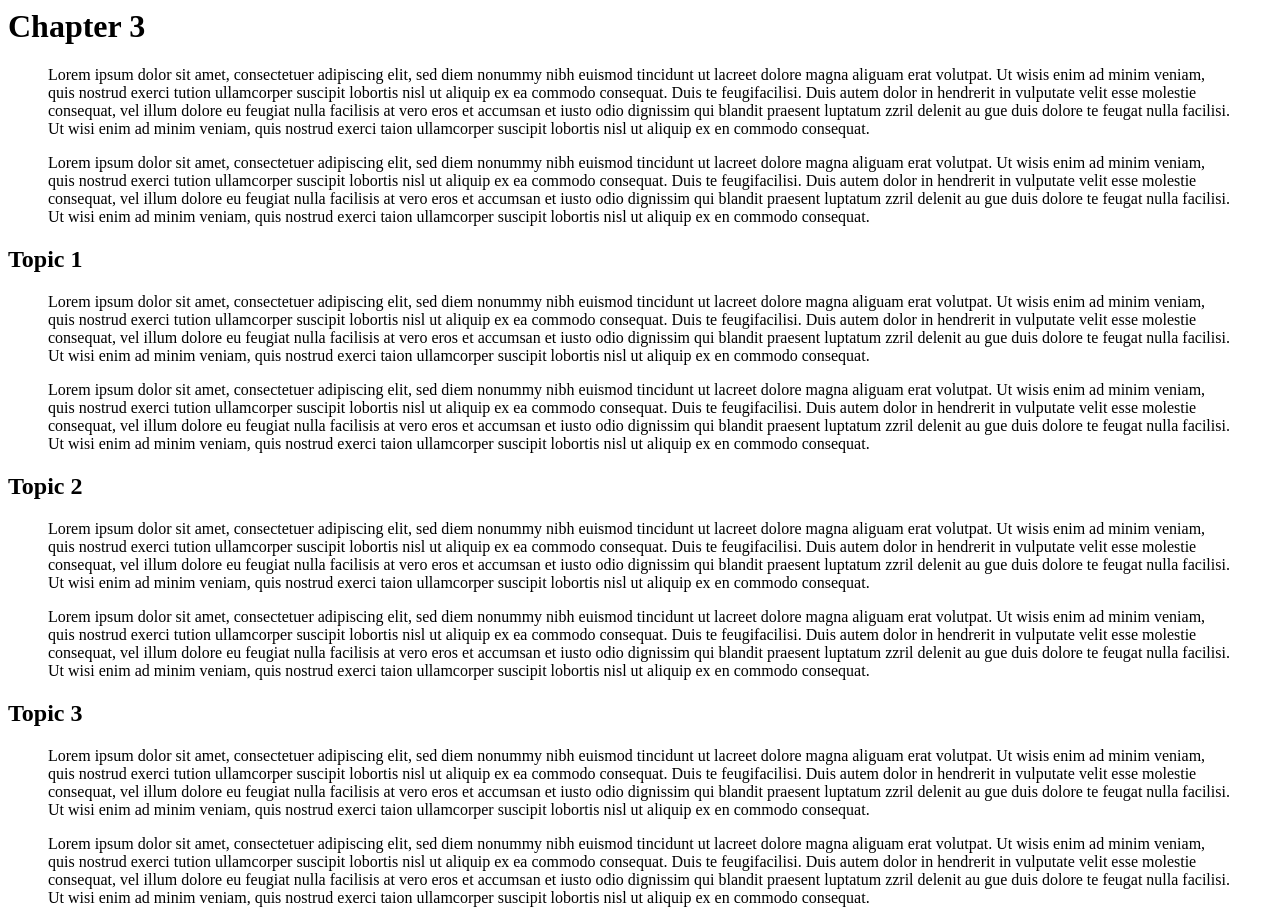
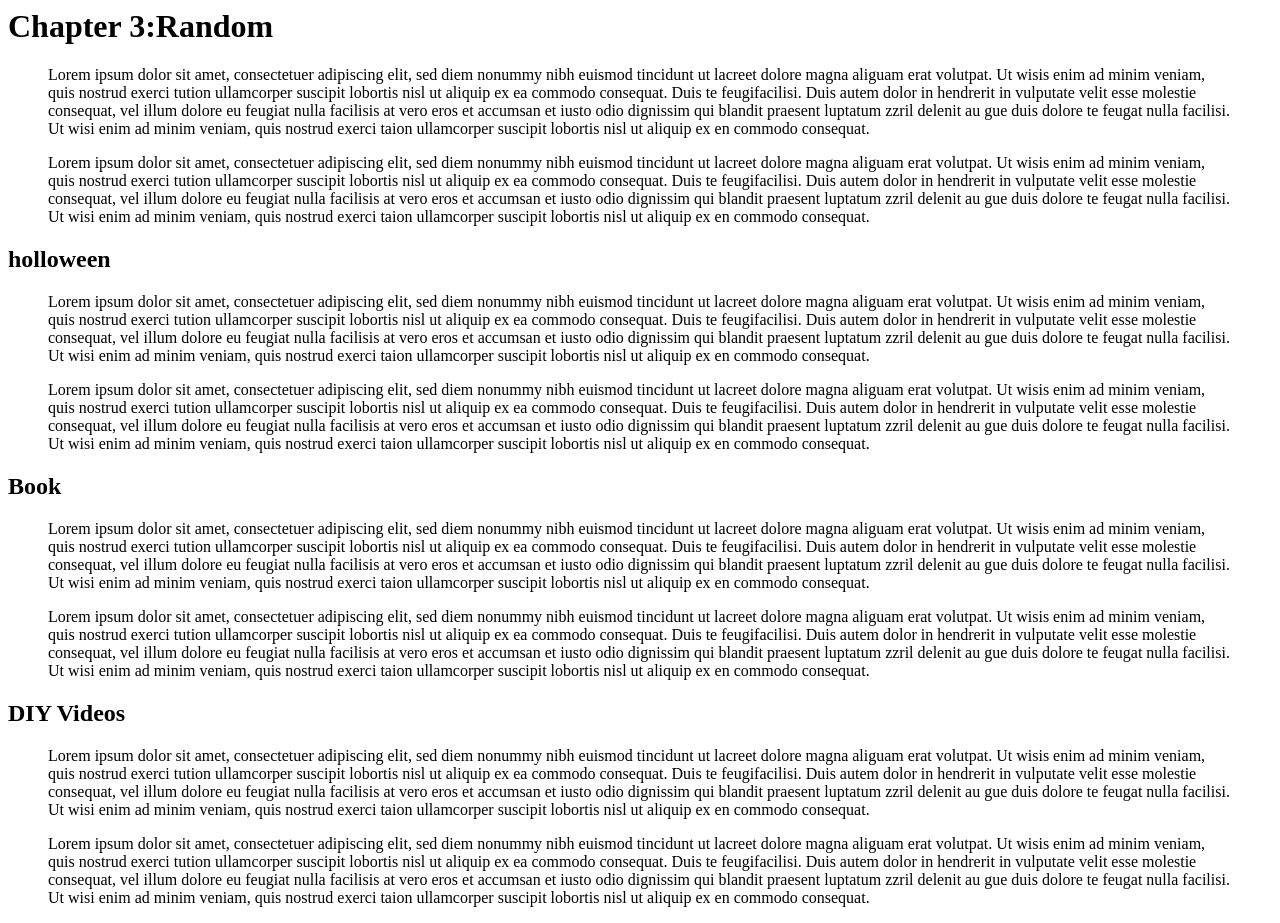
Before and after one commit to careshmar/link_review_pd5_6_careshma, a plain HTML site: page chapter3.html in a window 1280 px wide. Drawn offline with Linux system fonts and the light colour scheme.

Commit message:
Update chapter3.html

```diff
--- a/chapter3.html
+++ b/chapter3.html
@@ -3,25 +3,25 @@
 <title>Linking Sample - Chapter 3</title>
 </head>
 <body>
-<h1>Chapter 3</h1>
+<h1>Chapter 3:Random</h1>
 
 <blockquote>Lorem ipsum dolor sit amet, consectetuer adipiscing elit, sed diem nonummy nibh euismod tincidunt ut lacreet dolore magna aliguam erat volutpat. Ut wisis enim ad minim veniam, quis nostrud exerci tution ullamcorper suscipit lobortis nisl ut aliquip ex ea commodo    consequat. Duis te feugifacilisi. Duis autem dolor in hendrerit in vulputate velit esse molestie consequat, vel illum dolore eu feugiat nulla facilisis at vero eros et accumsan et iusto odio dignissim qui blandit praesent luptatum zzril delenit au gue duis dolore te feugat nulla facilisi. Ut wisi enim ad minim veniam, quis nostrud exerci taion ullamcorper suscipit lobortis nisl ut aliquip ex en commodo consequat.</blockquote>
 
 <blockquote>Lorem ipsum dolor sit amet, consectetuer adipiscing elit, sed diem nonummy nibh euismod tincidunt ut lacreet dolore magna aliguam erat volutpat. Ut wisis enim ad minim veniam, quis nostrud exerci tution ullamcorper suscipit lobortis nisl ut aliquip ex ea commodo    consequat. Duis te feugifacilisi. Duis autem dolor in hendrerit in vulputate velit esse molestie consequat, vel illum dolore eu feugiat nulla facilisis at vero eros et accumsan et iusto odio dignissim qui blandit praesent luptatum zzril delenit au gue duis dolore te feugat nulla facilisi. Ut wisi enim ad minim veniam, quis nostrud exerci taion ullamcorper suscipit lobortis nisl ut aliquip ex en commodo consequat.</blockquote>
 
-<h2>Topic 1</h2>
+<h2>holloween</h2>
 <blockquote>Lorem ipsum dolor sit amet, consectetuer adipiscing elit, sed diem nonummy nibh euismod tincidunt ut lacreet dolore magna aliguam erat volutpat. Ut wisis enim ad minim veniam, quis nostrud exerci tution ullamcorper suscipit lobortis nisl ut aliquip ex ea commodo    consequat. Duis te feugifacilisi. Duis autem dolor in hendrerit in vulputate velit esse molestie consequat, vel illum dolore eu feugiat nulla facilisis at vero eros et accumsan et iusto odio dignissim qui blandit praesent luptatum zzril delenit au gue duis dolore te feugat nulla facilisi. Ut wisi enim ad minim veniam, quis nostrud exerci taion ullamcorper suscipit lobortis nisl ut aliquip ex en commodo consequat.</blockquote>
 
 
 <blockquote>Lorem ipsum dolor sit amet, consectetuer adipiscing elit, sed diem nonummy nibh euismod tincidunt ut lacreet dolore magna aliguam erat volutpat. Ut wisis enim ad minim veniam, quis nostrud exerci tution ullamcorper suscipit lobortis nisl ut aliquip ex ea commodo    consequat. Duis te feugifacilisi. Duis autem dolor in hendrerit in vulputate velit esse molestie consequat, vel illum dolore eu feugiat nulla facilisis at vero eros et accumsan et iusto odio dignissim qui blandit praesent luptatum zzril delenit au gue duis dolore te feugat nulla facilisi. Ut wisi enim ad minim veniam, quis nostrud exerci taion ullamcorper suscipit lobortis nisl ut aliquip ex en commodo consequat.</blockquote>
 
-<h2>Topic 2</h2>
+<h2>Book</h2>
 
 <blockquote>Lorem ipsum dolor sit amet, consectetuer adipiscing elit, sed diem nonummy nibh euismod tincidunt ut lacreet dolore magna aliguam erat volutpat. Ut wisis enim ad minim veniam, quis nostrud exerci tution ullamcorper suscipit lobortis nisl ut aliquip ex ea commodo    consequat. Duis te feugifacilisi. Duis autem dolor in hendrerit in vulputate velit esse molestie consequat, vel illum dolore eu feugiat nulla facilisis at vero eros et accumsan et iusto odio dignissim qui blandit praesent luptatum zzril delenit au gue duis dolore te feugat nulla facilisi. Ut wisi enim ad minim veniam, quis nostrud exerci taion ullamcorper suscipit lobortis nisl ut aliquip ex en commodo consequat.</blockquote>
 
 <blockquote>Lorem ipsum dolor sit amet, consectetuer adipiscing elit, sed diem nonummy nibh euismod tincidunt ut lacreet dolore magna aliguam erat volutpat. Ut wisis enim ad minim veniam, quis nostrud exerci tution ullamcorper suscipit lobortis nisl ut aliquip ex ea commodo    consequat. Duis te feugifacilisi. Duis autem dolor in hendrerit in vulputate velit esse molestie consequat, vel illum dolore eu feugiat nulla facilisis at vero eros et accumsan et iusto odio dignissim qui blandit praesent luptatum zzril delenit au gue duis dolore te feugat nulla facilisi. Ut wisi enim ad minim veniam, quis nostrud exerci taion ullamcorper suscipit lobortis nisl ut aliquip ex en commodo consequat.</blockquote>
 
-<h2>Topic 3</h2>
+<h2>DIY Videos</h2>
 
 <blockquote>Lorem ipsum dolor sit amet, consectetuer adipiscing elit, sed diem nonummy nibh euismod tincidunt ut lacreet dolore magna aliguam erat volutpat. Ut wisis enim ad minim veniam, quis nostrud exerci tution ullamcorper suscipit lobortis nisl ut aliquip ex ea commodo    consequat. Duis te feugifacilisi. Duis autem dolor in hendrerit in vulputate velit esse molestie consequat, vel illum dolore eu feugiat nulla facilisis at vero eros et accumsan et iusto odio dignissim qui blandit praesent luptatum zzril delenit au gue duis dolore te feugat nulla facilisi. Ut wisi enim ad minim veniam, quis nostrud exerci taion ullamcorper suscipit lobortis nisl ut aliquip ex en commodo consequat.</blockquote>
 
```
